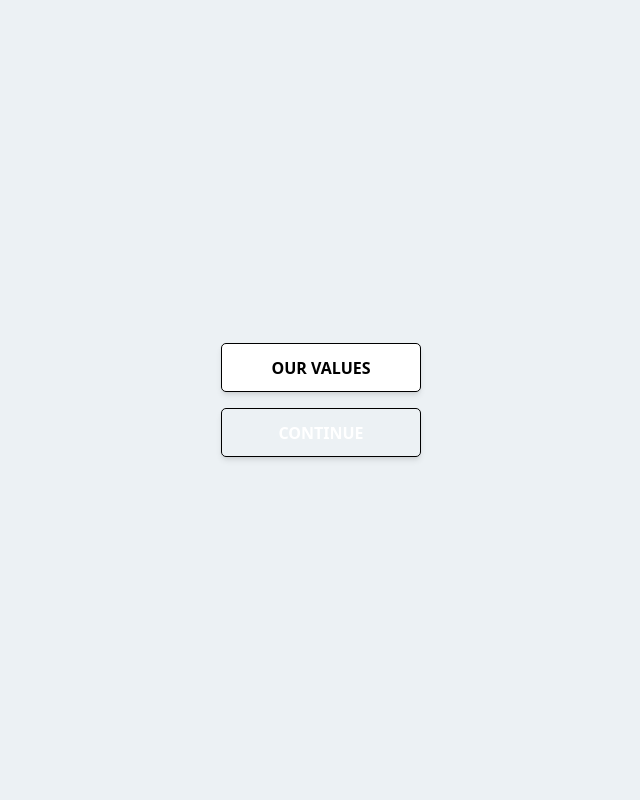
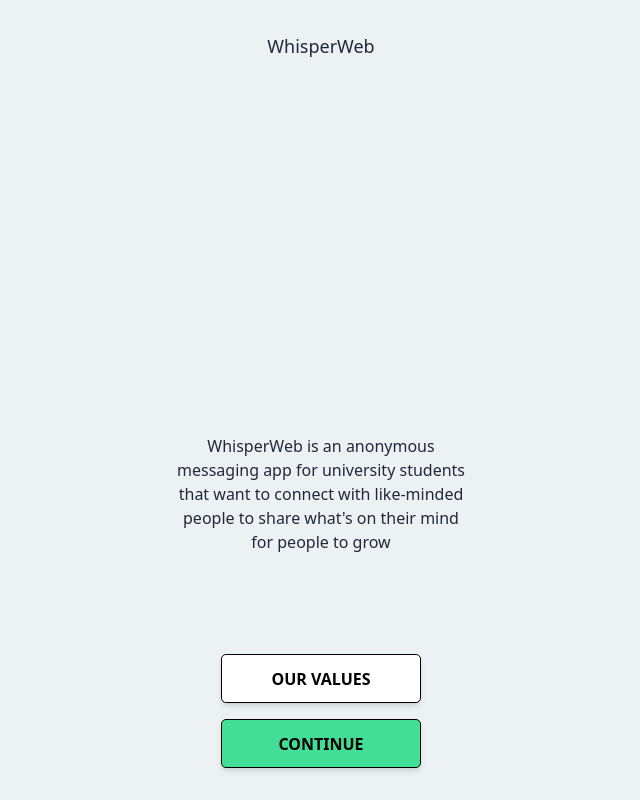
Before and after one commit to MichelMeyer19/whisperweb, a React (Vite) app: page /welcome in a window 1280 px wide. Shown: the whole page, without its empty margins (319-959 px from the left). Built offline with nearby package versions, Linux system fonts and the light colour scheme.

Commit message:
80% done with styling in login flow
-Missing buttons and text

```diff
--- a/src/components/pages/OurValues.jsx
+++ b/src/components/pages/OurValues.jsx
@@ -54,15 +54,23 @@ export const OurValues = () => {
   ));
 
   return (
-    <div className="flex flex-col items-center justify-center h-screen bg-dorian">
+    <div className="flex flex-col h-screen bg-dorian">
+      <div className="flex-grow">
+        <div className="flex flex-col items-center justify-center h-full">
           <h1 className="text-title">{contentPages[currentPage].title}</h1>
           <div className="text-center">
             {pageContent}
           </div>
+        </div>
+      </div>
+      <div className="pb-8 w-full flex justify-center">
         <GenericButton
           text={currentPage === contentPages.length - 1 ? "Finish" : "Next"}
           onClick={nextPage}
+          additionalStyles="text-black bg-green hover:bg-green-dark"
+          // Add any additional styles you have for your button here
         />
+      </div>
     </div>
   );
 };
--- a/src/components/pages/SignUp.jsx
+++ b/src/components/pages/SignUp.jsx
@@ -20,6 +20,7 @@ export const SignUp = () => {
     navigate('/signin'); // Navigate to the sign-in page
   };
 
+  // The following input buttons needs to be converted into component and a molecule parent component
   return (
     <div className="flex flex-col items-center justify-center h-screen bg-dorian">
       <h1 className="text-3xl font-bold mb-10">Create New Account</h1>
--- a/src/components/pages/Welcome.jsx
+++ b/src/components/pages/Welcome.jsx
@@ -7,19 +7,31 @@ export const Welcome = () => {
 
   // Function to handle "Our Values" button click
   const goToOurValues = () => {
-      // For us to conside what our nesting structure should be?
-      // At the moment we are now being directed to a completely new page
-      // Question to consider: should this section be nested as welcome/ourvalues?
-      navigate("./ourvalues")
+    navigate("./ourvalues");
   };
 
   // Function to handle "Continue" button click
   const continueWithProcess = () => {
-    navigate("/signin")
+    navigate("/signin");
   };
 
   return (
-    <div className="flex flex-col items-center justify-center h-screen bg-dorian">
+    <div className="flex flex-col h-screen bg-dorian">
+      {/* Top header container */}
+      <div className="w-full pt-8 text-center">
+        <h1 className="text-lg mb-2">WhisperWeb</h1>
+      </div>
+
+      {/* Content container */}
+      <div className="flex-grow flex flex-col items-center justify-end">
+        {/* Centered text paragraph with 100px margin-bottom */}
+        <div className="w-72 mb-25 text-center" style={{ width: '294px', marginBottom: '100px' }}>
+          <p>WhisperWeb is an anonymous messaging app for university students that want to connect with like-minded people to share what's on their mind for people to grow</p>
+        </div>
+      </div>
+
+      {/* Bottom buttons container */}
+      <div className="flex flex-col items-center justify-end w-full pb-8">
         <GenericButton
           text="Our Values"
           additionalStyles="mb-4 text-black bg-white hover:bg-gray-200"
@@ -27,9 +39,10 @@ export const Welcome = () => {
         />
         <GenericButton
           text="Continue"
-        additionalStyles="text-white bg-green-500 hover:bg-green-600"
+          additionalStyles="text-black bg-green hover:bg-green-dark"
           onClick={continueWithProcess}
         />
       </div>
+    </div>
   );
 };
```
Lines whose indentation alone changed are shown as unchanged.
